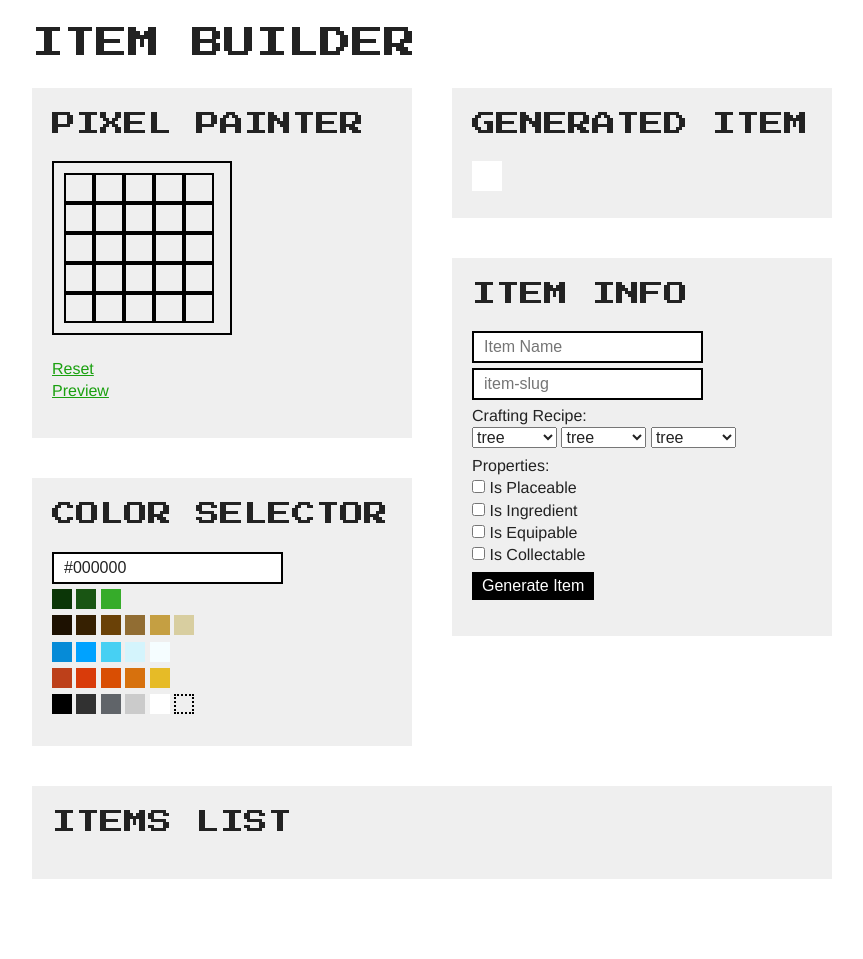
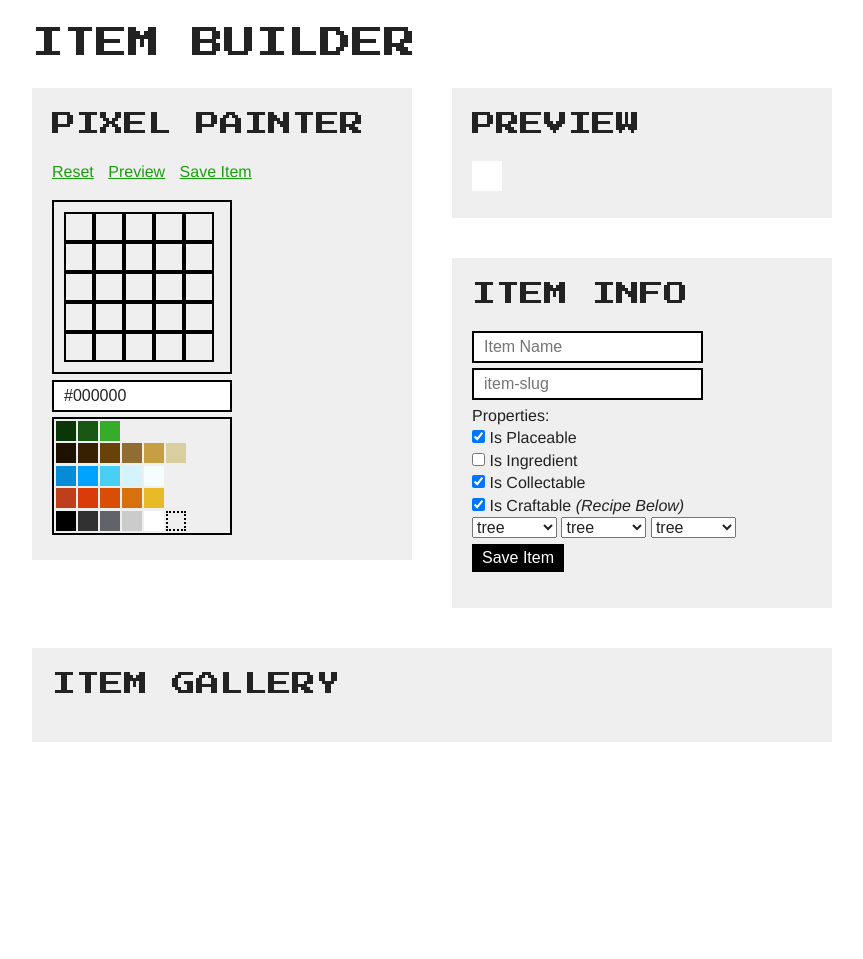
Before and after one commit to mattbeaudry/beaudryland, a PHP site: the page made by spritepainter.php in a window 1280 px wide. Shown: the whole page, without its empty margins (208-1071 px from the left). After the commit the page ends 742 px from the top, so only its background shows below. Run offline with PHP 8.4, Linux system fonts and the light colour scheme; data that the repository does not hold is empty.

Commit message:
item creator UI improvements

```diff
--- a/spritepainter.php
+++ b/spritepainter.php
@@ -45,6 +45,10 @@ session_start();
 .pixelpainter-nav ul {
     list-style:none;
     padding:0;
+}
+.pixelpainter-nav li {
+    display:inline-block;
+    margin-right:10px;
 }
 .the-fucking-canvas {
     border:solid 2px #000;
@@ -102,13 +106,18 @@ input[type="text"] {
     shape-rendering: crispEdges;
 }
 .color-palette {
-    margin:5px 0;
+    margin: 5px 0;
+    border: solid 2px #000;
+    padding: 2px;
+    width:180px;
 }
 .color-palette span {
     display:inline-block;
     width:20px;
     height:20px;
     cursor:pointer;
+    float:left;
+    margin-right:2px;
 }
 .color-palette span:hover {
     border:dashed 2px #000;
@@ -151,6 +160,9 @@ section {
 section h2 {
     margin-top:0px;
 }
+.form-color {
+    width: 180px;
+}
 
 </style>
 
@@ -163,7 +175,17 @@ section h2 {
 
             <div class="panel-left">
                 <section>
+
                     <h2>Pixel Painter</h2>
+
+                    <nav class="pixelpainter-nav">
+                        <ul>
+                            <li><a href="#" class="button-reset">Reset</a></li>
+                            <li><a href="#" class="button-preview">Preview</a></li>
+                             <li><a href="#" class="button-saveitem">Save Item</a></li>
+                        </ul>
+                    </nav>
+
             		<div class="the-fucking-canvas clearfix">
                         <div class="canvas-pixel" data-pixel="1" data-color="transparent"></div>
                         <div class="canvas-pixel" data-pixel="2" data-color="transparent"></div>
@@ -195,21 +217,12 @@ section h2 {
                         <div class="canvas-pixel" data-pixel="24" data-color="transparent"></div>
                         <div class="canvas-pixel" data-pixel="25" data-color="transparent"></div>
             		</div>
-                    <nav class="pixelpainter-nav">
-                        <ul>
-                            <li><a href="#" class="button-reset">Reset</a></li>
-                            <li><a href="#" class="button-preview">Preview</a></li>
-                        </ul>
-                    </nav>
 
-                </section>
-
-                <section>
-                    <h2>Color Selector</h2>
                     <form class="color-code">
                         <input class="form-color" type="text" name="hexcode" placeholder="#000000" value="#000000">
                     </form>
-                    <div class="color-palette">
+
+                    <div class="color-palette clearfix">
                         <span class="pine"></span>
                         <span class="tree"></span>
                         <span class="grass"></span>
@@ -247,7 +260,7 @@ section h2 {
 
             <div class="panel-right">
                 <section>
-                    <h2>Generated Item</h2>
+                    <h2>Preview</h2>
                     <div id="itemsvg"></div>
                     <div class="iteminfo">
 
@@ -267,7 +280,14 @@ section h2 {
                                 <input class="form-slug" type="text" name="slug" placeholder="item-slug">
                             </li>
                             <li>
-                                <label>Crafting Recipe:</label><br>
+                                <fieldset>
+                                    <legend for="properties">Properties:</legend>
+                                    <input class="form-property" type="checkbox" name="properties" value="isplaceable" checked> Is Placeable<br>
+                                    <input class="form-property" type="checkbox" name="properties" value="isingredient"> Is Ingredient<br>
+                                    <!--<input class="form-property" type="checkbox" name="properties" value="isequipable"> Is Equipable<br>-->
+                                    <input class="form-property" type="checkbox" name="properties" value="iscollectable" checked> Is Collectable<br>
+                                    <input class="form-property" type="checkbox" name="properties" value="iscollectable" checked> Is Craftable <em>(Recipe Below)</em><br>
+
                                     <select class="form-recipe-1" name="recipe-1">
                                         <option value="tree">tree</option>
                                         <option value="rock">rock</option>
@@ -310,18 +330,10 @@ section h2 {
                                         <option value="oil">oil</option>
                                         <option value="clay">clay</option>
                                     </select>
-                            </li>
-                            <li>
-                                <fieldset>
-                                    <legend for="properties">Properties:</legend>
-                                    <input class="form-property" type="checkbox" name="properties" value="isplaceable"> Is Placeable<br>
-                                    <input class="form-property" type="checkbox" name="properties" value="isingredient"> Is Ingredient<br>
-                                    <input class="form-property" type="checkbox" name="properties" value="isequipable"> Is Equipable<br>
-                                    <input class="form-property" type="checkbox" name="properties" value="iscollectable"> Is Collectable<br>
                                 </fieldset>
                             </li>
                             <li>
-                                <input type="submit" class="create-image" value="Generate Item">
+                                <input type="submit" class="create-image" value="Save Item">
                             </li>
                         </ul>
                     </form>
@@ -331,7 +343,7 @@ section h2 {
 
             <div >
                 <section class="panel-bottom clearfix">
-                    <h2>Items List</h2>
+                    <h2>Item Gallery</h2>
 
 <?php
 
@@ -399,6 +411,25 @@ $('.color-palette span').on("click", function() {
 });
 
 $('.item-builder').submit(function(e) {
+    itemPreview();
+    var svg = $('#itemsvg').html();
+    //console.log(svg);
+    var name = $('.item-builder .form-name').val();
+    var slug = $('.item-builder .form-slug').val();
+    var recipe1 = $('.item-builder .form-recipe-1').val();
+    var recipe2 = $('.item-builder .form-recipe-2').val();
+    var recipe3 = $('.item-builder .form-recipe-3').val();
+    var recipe = recipe1+recipe2+recipe3;
+    $.post('php/createnewitem.php', {name: name, slug: slug, recipe: recipe, image:svg}, function(data) {
+        //console.log(svg);
+    });
+    location.reload();
+    //header("location:spritepainter.php");
+    event.preventDefault();
+    location.reload();
+});
+
+$('.button-saveitem').on("click", function() {
     itemPreview();
     var svg = $('#itemsvg').html();
     //console.log(svg);
```
Lines whose indentation alone changed are shown as unchanged.
